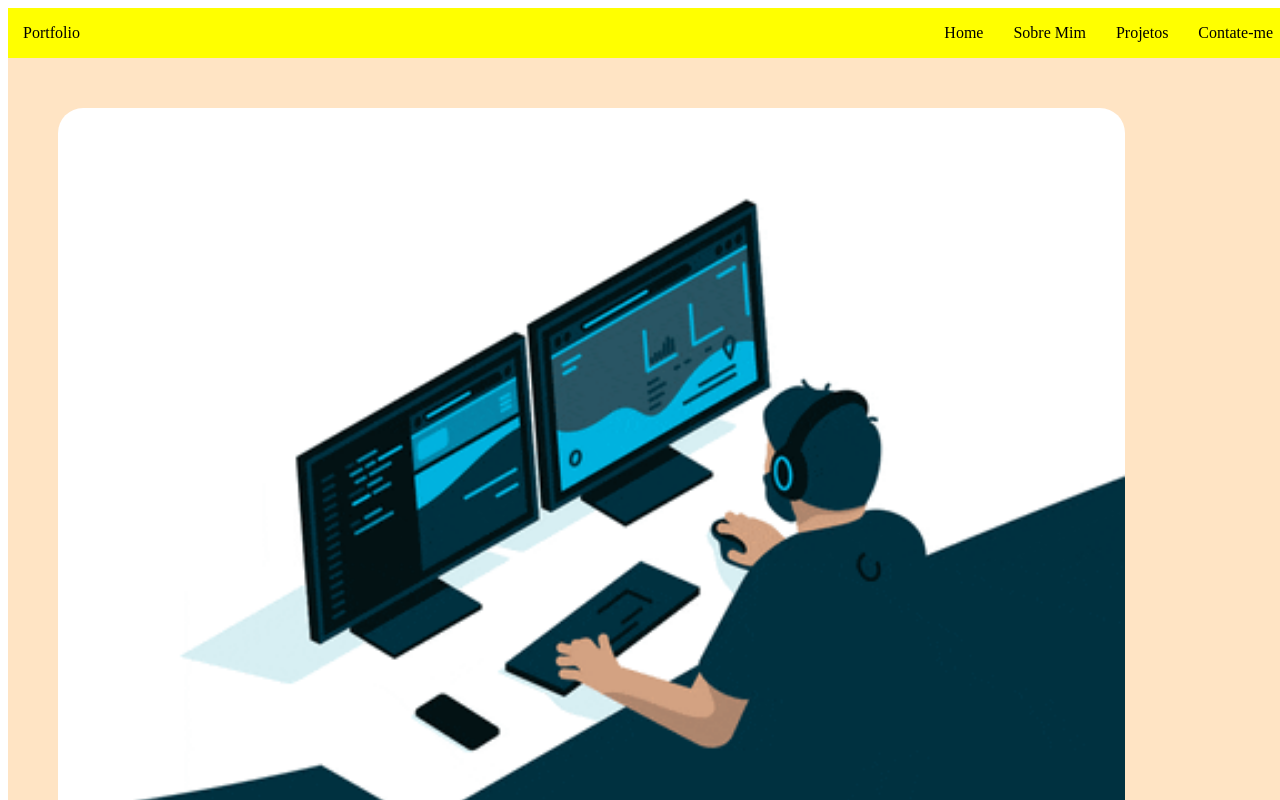
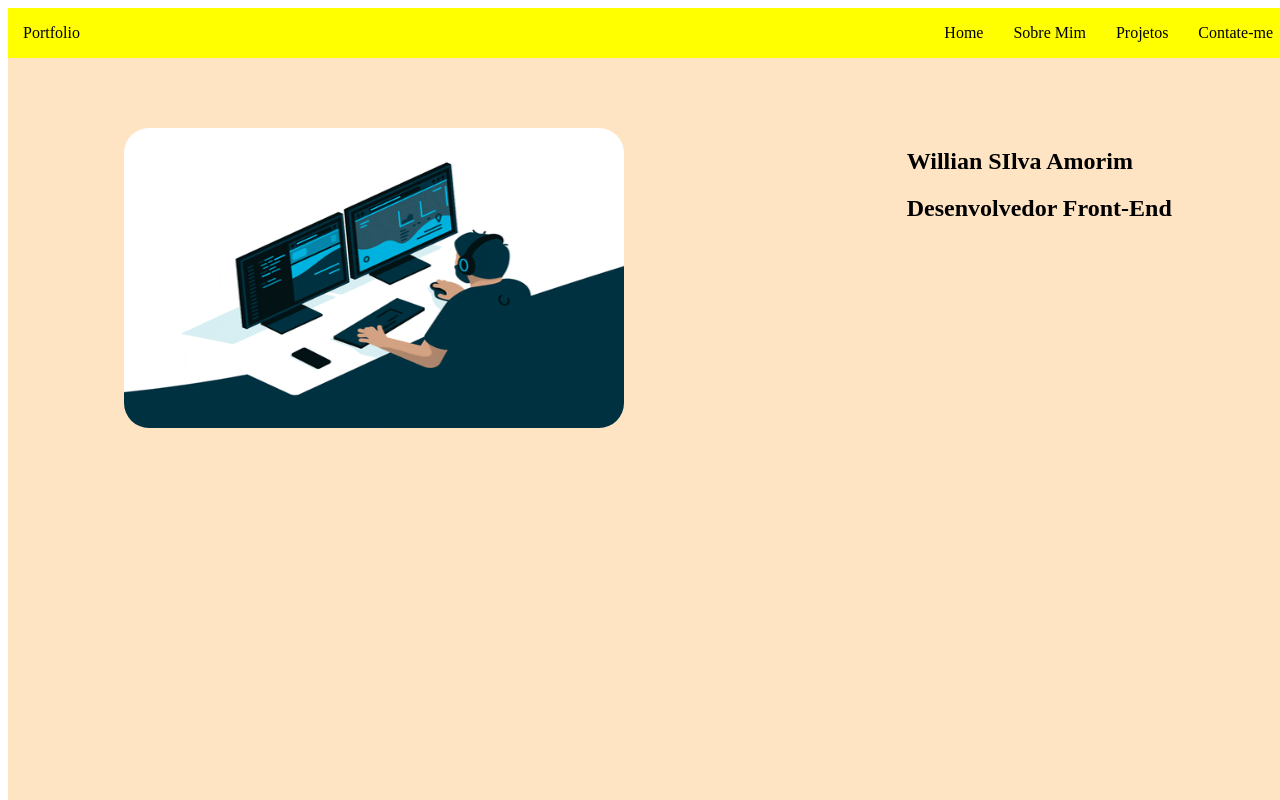
Before and after one commit to WillianAmorim/my-portfolio, a React (Create React App) app: page / in a window 1280 px wide. Shown: the top 800 px of the page. Built offline with nearby package versions, Linux system fonts and the light colour scheme.

Commit message:
atualização temporária de portfólio

```diff
--- a/src/App.js
+++ b/src/App.js
@@ -1,6 +1,7 @@
 import React from "react";
 import { Main, Header, Div } from './styled'
 import Gif from './assets/giphy.gif'
+import Image from './assets/Willian.jpeg'
 
 function App() {
   return (
@@ -15,7 +16,11 @@ function App() {
         </ul>
       </Header>
       <Div>
-        <img src={Gif} alt="" />
+        <img id="gif-computer" src={Gif} alt="" />
+        <section>
+          <h1>Willian SIlva Amorim</h1>
+          <h2>Desenvolvedor Front-End</h2>
+        </section>
       </Div>
     </Main>
   );
--- a/src/styled.js
+++ b/src/styled.js
@@ -21,11 +21,15 @@ export const Header = styled.header `
 
 export const Div = styled.div `
   display: flex;
+  gap: 50px;
+  justify-content: space-around;
   height: 100%;
-  padding: 50px 50px;
   background-color: bisque;
+  padding-top: 70px;
 
-  img {
+  #gif-computer{
     border-radius: 25px;
+    width: 500px;
+    height: 300px;
   }
 `
```
Also changed, not shown: src/assets/Willian.jpeg (added).
